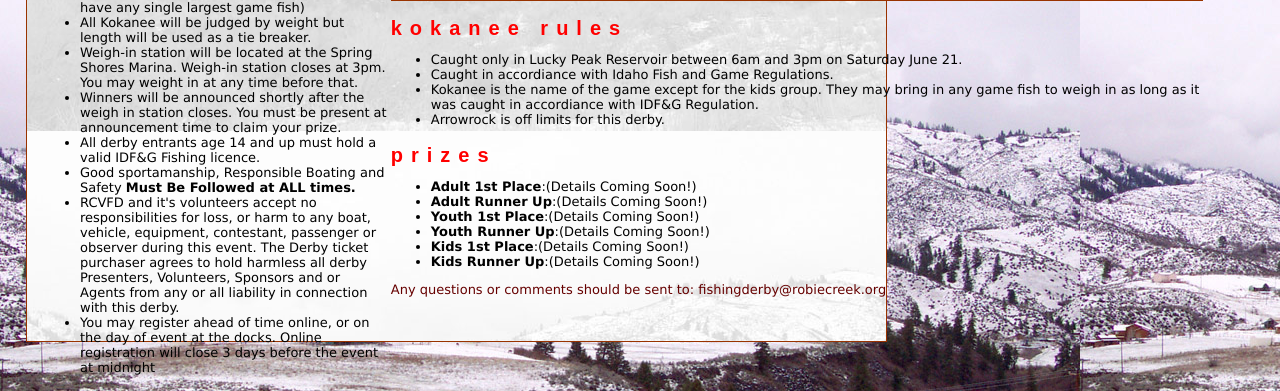
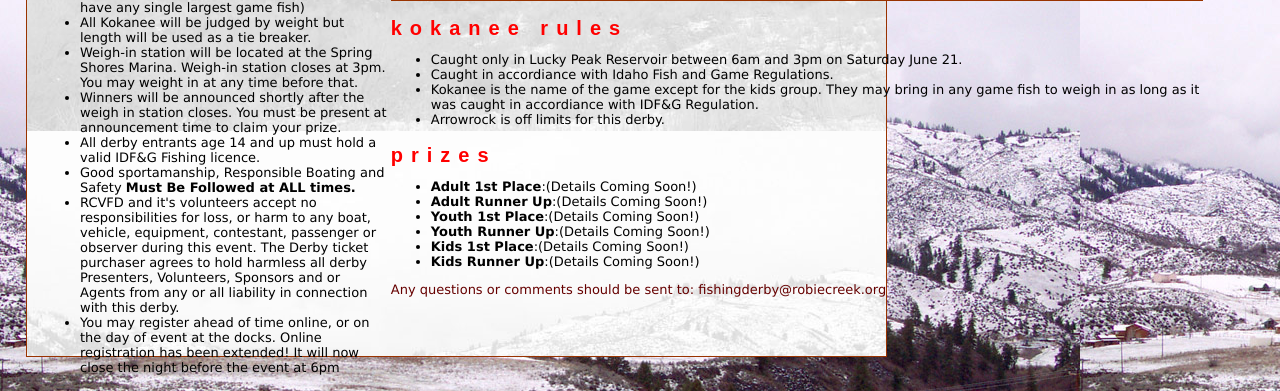
Before and after one commit to freedonnadd71/rcfd-website, a PHP site: page /FishingDerby2014.php in a window 1280 px wide. Shown: the part 752-1143 px from the top of the page. Run offline with PHP 8.4, Linux system fonts and the light colour scheme.

Commit message:
Extended Registration

```diff
--- a/FishingDerby2014.php
+++ b/FishingDerby2014.php
@@ -28,7 +28,7 @@ div#content2 {
     border: solid #930;
     border-width: 1px;
     width: 839px;
-    height: 910px;
+    height: 925px;
 }
 div# p {text-align:right; margin: 0 1em 1em; vertical-align:bottom;}
 div#content h3 {margin-bottom: 0.25em;text-transform: lowercase;text-align: left; }
@@ -99,7 +99,7 @@ li {class:style1;}
         <li>All derby entrants age 14 and up must hold a valid IDF&amp;G Fishing licence.</li>
         <li>Good sportamanship, Responsible Boating and Safety <b>Must Be Followed at ALL times.</b></li>
         <li>RCVFD and it's volunteers accept no responsibilities for loss, or harm to any boat, vehicle, equipment, contestant, passenger or observer during this event. The Derby ticket purchaser agrees to hold harmless all derby Presenters, Volunteers, Sponsors and or Agents from any or all liability in connection with this derby.</li>
-        <li>You may register ahead of time online, or on the day of event at the docks.  Online registration will close 3 days before the event at midnight</li>
+        <li>You may register ahead of time online, or on the day of event at the docks.  Online registration has been extended!  It will now close the night before the event at 6pm</li>
        </ul>
       <p>
 
```
